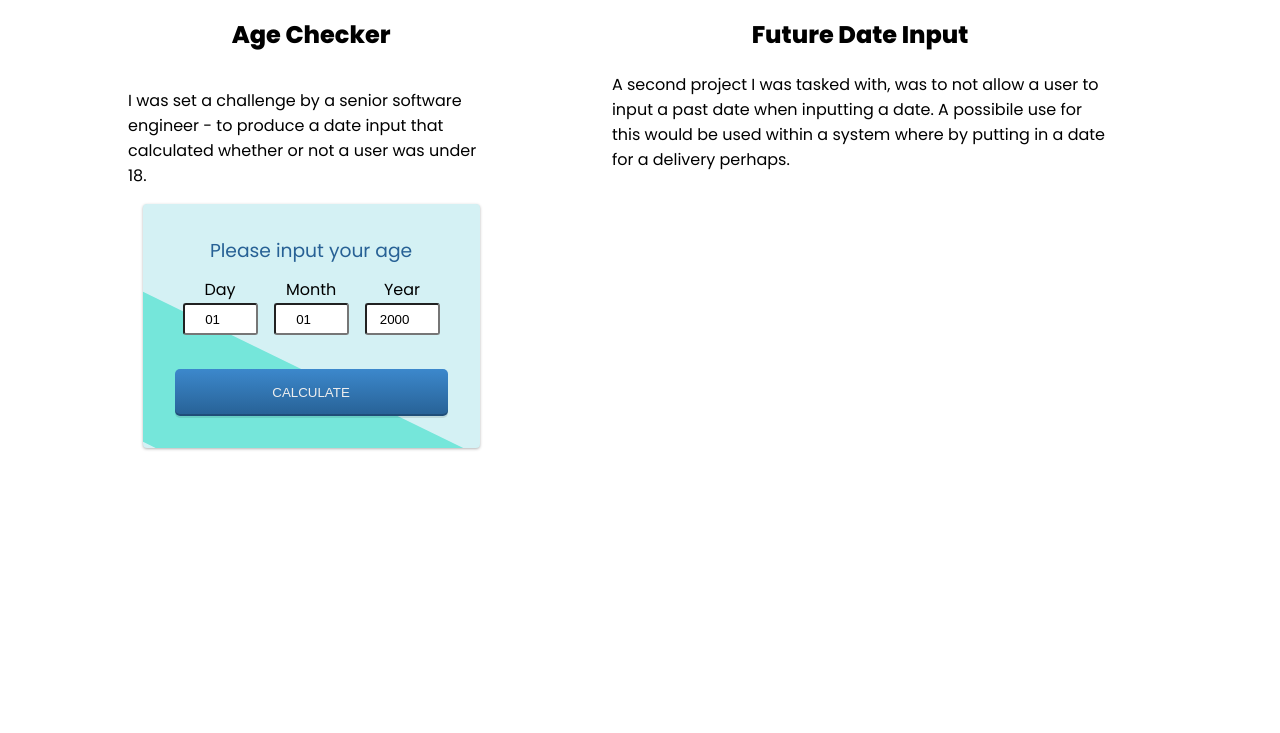
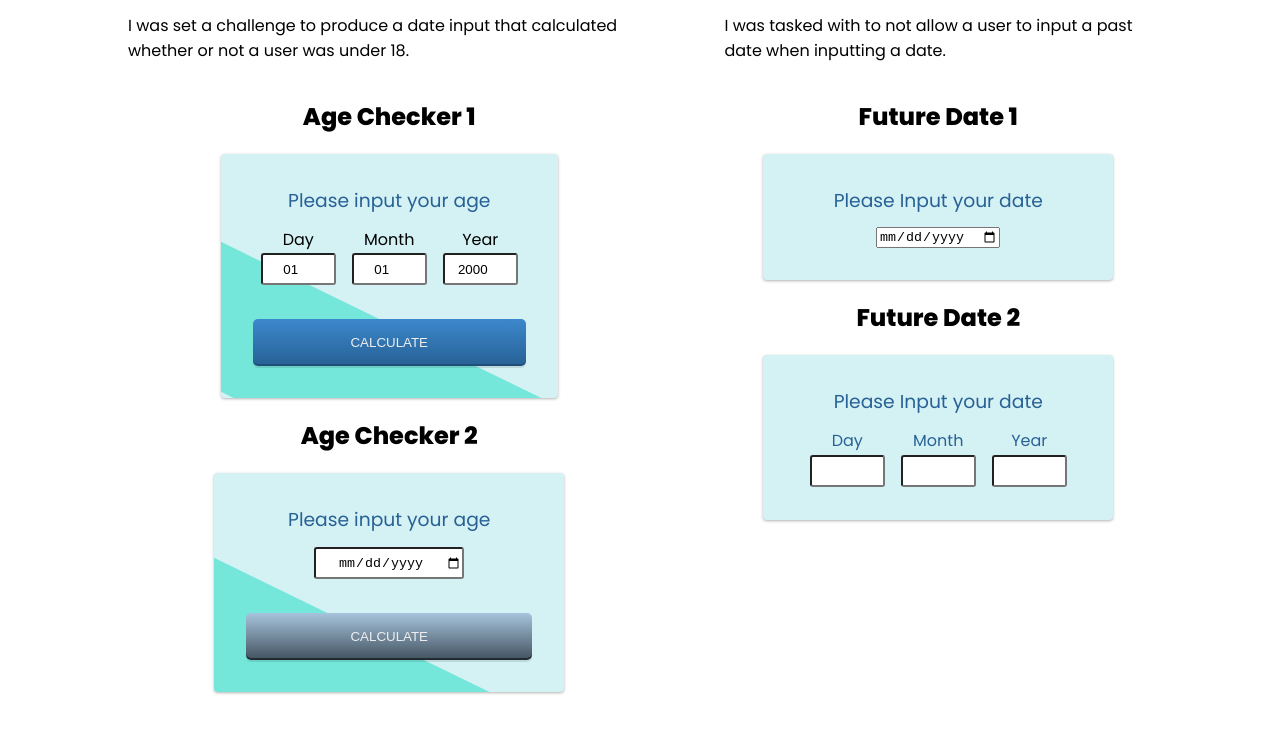
Before and after one commit to A13X4ND7A/dates, a plain HTML site: page index.html in a window 1280 px wide. Shown: the part 51-784 px from the top of the page. Drawn offline with Linux system fonts and the light colour scheme.

Commit message:
added second age checker and future date

```diff
--- a/app.js
+++ b/app.js
@@ -5,6 +5,9 @@ const ageYearEl = document.getElementById('year-input');
 const resultEl = document.getElementById('result');
 const check = document.getElementById('check');
 const cross = document.getElementById('cross');
+const result2El = document.getElementById('result2');
+const check2 = document.getElementById('check2');
+const cross2 = document.getElementById('cross2');
 
 let day = +ageDayEl.value;
 let month = +ageMonthEl.value;
@@ -110,3 +113,33 @@ function getDate() {
 	console.log(convertedDate);
 	console.log(inputDate);
 }
+
+//AGE CHECKER NUMBER 2 //
+const datePickerFormEl = document.getElementById('datePicker-form');
+
+datePickerFormEl.addEventListener('submit', (e) => {
+	var dateControl = document.getElementById('age-calc-two');
+	getPickerDate(dateControl.value);
+	e.preventDefault();
+});
+
+function getPickerDate(val) {
+	let convertedDate = eighteenYearsPrevious.toISOString();
+	let inputedPickerDate = new Date(val).toISOString();
+	if (inputedPickerDate <= convertedDate) {
+		result2El.innerText = 'Great news, the user is over 18!';
+		result2El.classList.add('green');
+		check2.classList.add('show-check');
+		cross2.classList.remove('show-cross');
+		result2El.classList.remove('red');
+
+		console.log('the User is over 18');
+	} else {
+		result2El.innerText = 'Sorry, the user is under 18!';
+		result2El.classList.add('red');
+		result2El.classList.remove('green');
+		check2.classList.remove('show-check');
+		cross2.classList.add('show-cross');
+		console.log('Sorry the user is under 18');
+	}
+}
--- /dev/null
+++ b/future.js
@@ -0,0 +1,7 @@
+const futureDateInput1 = document.getElementById('futureDate1');
+
+const currentDate = new Date().toISOString().substr(0, 10);
+
+console.log(currentDate);
+
+futureDateInput1.setAttribute('min', currentDate);
--- a/index.html
+++ b/index.html
@@ -21,9 +21,8 @@
 
 		<div class="container flex flex-row">
 			<div class="age-check flex flex-col">
-				<h2>Age Checker</h2>
-				<p>I was set a challenge by a senior software engineer - to produce a date input that calculated whether or not a user was under 18.</p>
-
+				<p>I was set a challenge to produce a date input that calculated whether or not a user was under 18.</p>
+				<h2>Age Checker 1</h2>
 				<form id="age-check-form" class="flex flex-col">
 					<h3>Please input your age</h3>
 					<div class="date-group flex flex-row">
@@ -45,18 +44,52 @@
 					<div id="result"></div>
 					<button type="submit" id="submit">Calculate</button>
 				</form>
+
+				<div class="datePicker-calculator flex flex-col">
+					<h2>Age Checker 2</h2>
+					<form id="datePicker-form" class="flex flex-col">
+						<h3>Please input your age</h3>
+						<input type="date" id="age-calc-two" name="age-calc" />
+						<span class="validity"></span>
+
+						<i id="check2" class="fas fa-check" aria-hidden="true"></i>
+						<i id="cross2" class="fa fa-times" aria-hidden="true"></i>
+						<div id="result2"></div>
+						<button type="submit" id="submit">Calculate</button>
+					</form>
+				</div>
 			</div>
 
 			<div class="flex flex-col right future-date">
-				<h2>Future Date Input</h2>
-				<p class="container">
-					A second project I was tasked with, was to not allow a user to input a past date when inputting a date. A possibile use for this would be used within
-					a system where by putting in a date for a delivery perhaps.
-				</p>
+				<p>I was tasked with to not allow a user to input a past date when inputting a date.</p>
+				<h2>Future Date 1</h2>
+				<div class="future-date1 flex flex-col">
+					<h3>Please Input your date</h3>
+					<input id="futureDate1" type="date" name="fd-date" />
+				</div>
+
+				<h2>Future Date 2</h2>
+				<div class="future-date2 flex flex-col">
+					<h3>Please Input your date</h3>
+					<div class="date-group flex flex-row">
+						<div class="group flex flex-col">
+							<label for="day" class="date-group-label">Day</label>
+							<input type="number" id="day-input2" min="01" max="31" />
+						</div>
+						<div class="group flex flex-col">
+							<label for="month" class="date-group-label">Month</label>
+							<input type="number" id="month-input2" min="01" max="12" />
+						</div>
+						<div class="group flex flex-col">
+							<label for="year" class="date-group-label">Year</label>
+							<input type="number" id="year-input2" />
+						</div>
+				</div>
 			</div>
 		</div>
 
 		<!-- My Scripts -->
 		<script src="app.js"></script>
+		<script src="future.js"></script>
 	</body>
 </html>
--- a/style.css
+++ b/style.css
@@ -37,11 +37,13 @@ body {
 	margin-left: 10px;
 }
 
-.age-check {
+.age-check,
+.datePicker-calculator {
 	padding: 0 2rem;
 }
 
-#age-check-form {
+#age-check-form,
+#datePicker-form {
 	background: #d4f1f4;
 	border-color: #e5e5e5 #dbdbdb #d2d2d2;
 	border-radius: 4px;
@@ -53,13 +55,14 @@ body {
 	z-index: 9;
 }
 
-#age-check-form h3 {
+h3 {
 	font-weight: 400;
 	margin: 0;
 	padding: 0 0 0.75rem 0;
 }
 
-#age-check-form::after {
+#age-check-form::after,
+#datePicker-form::after {
 	content: '';
 	background-color: #75e6da;
 	position: absolute;
@@ -115,7 +118,8 @@ body {
 	padding: 0 2rem;
 }
 
-#result {
+#result,
+#result2 {
 	margin: 1rem 0;
 }
 
@@ -147,3 +151,61 @@ body {
 .show-cross {
 	opacity: 1;
 }
+
+/* age checker 2 */
+
+#datePicker-form {
+	width: 350px;
+}
+
+#datePicker-form button {
+	background-image: linear-gradient(#a7c4dd, #42525f);
+	box-shadow: 0 2px 0 0 rgba(0, 0, 0, 0.1), inset 0 -2px 0 0 rgba(0, 0, 0, 0.5);
+	border: 0;
+	padding: 1rem;
+	color: #eee;
+	text-transform: uppercase;
+	border-radius: 5px;
+	width: 100%;
+	cursor: pointer;
+	transition: all linear 0.2s;
+}
+
+#datePicker-form button:hover,
+#datePicker-form button:focus {
+	box-shadow: 0 2px 0 0 rgba(0, 0, 0, 0.1), inset 0 -2px 0 0 rgba(0, 0, 0, 0.3), inset 0 12px 20px 2px #658aac;
+}
+
+#datePicker-form button:active {
+	box-shadow: inset 0 2px 0 0 rgba(0, 0, 0, 0.2), inset 0 12px 20px 6px rgba(0, 0, 0, 0.2), inset 0 0 2px 2px rgba(0, 0, 0, 0.3);
+}
+
+#datePicker-form input {
+	margin: 0.1rem 0;
+	border-radius: 3px;
+	width: 150px;
+	height: 2rem;
+	text-align: center;
+}
+
+.future-date1,
+.future-date2 {
+	background: #d4f1f4;
+	border-color: #e5e5e5 #dbdbdb #d2d2d2;
+	border-radius: 4px;
+	box-shadow: rgba(0, 0, 0, 0.3) 0 1px 3px;
+	padding: 2rem;
+	color: #276195;
+	position: relative;
+	overflow: hidden;
+	z-index: 9;
+	width: 350px;
+}
+
+.future-date2 input {
+	margin: 0.1rem 0.5rem;
+	border-radius: 3px;
+	width: 75px;
+	height: 2rem;
+	text-align: center;
+}
```
